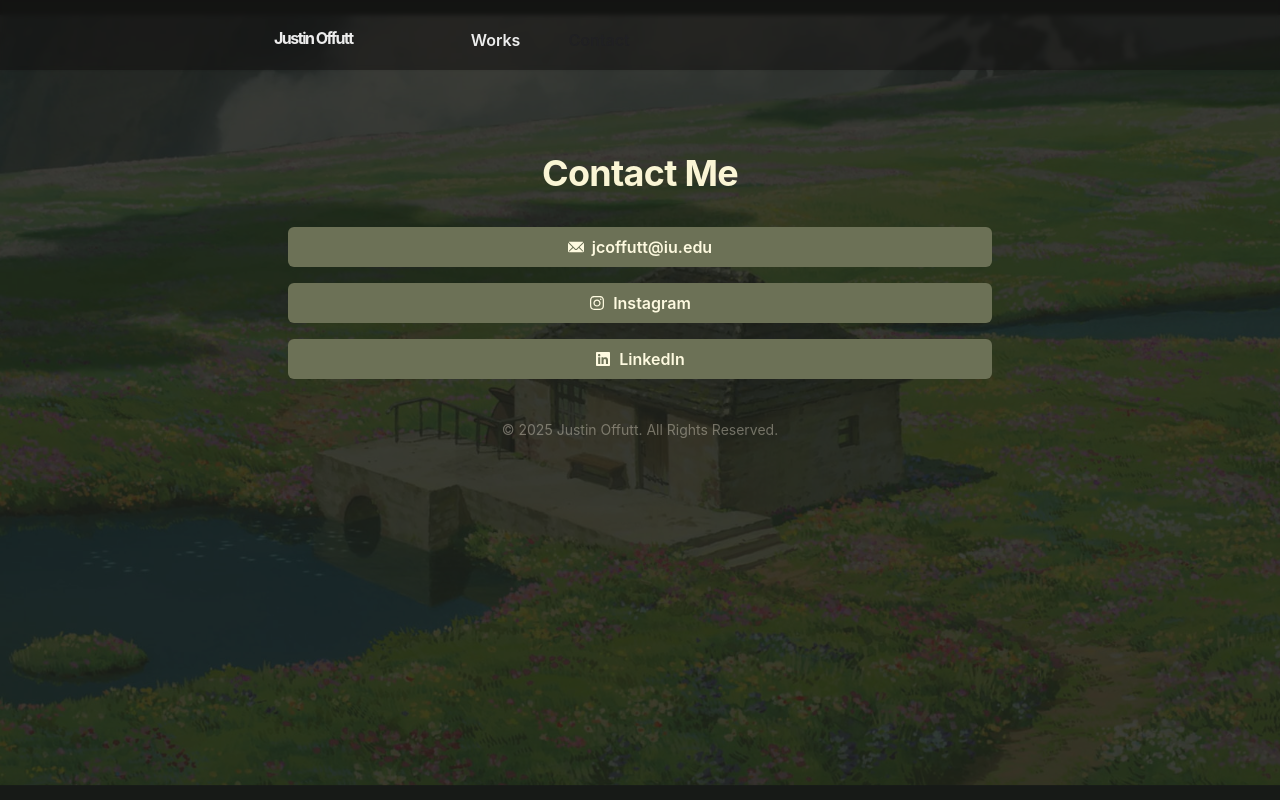
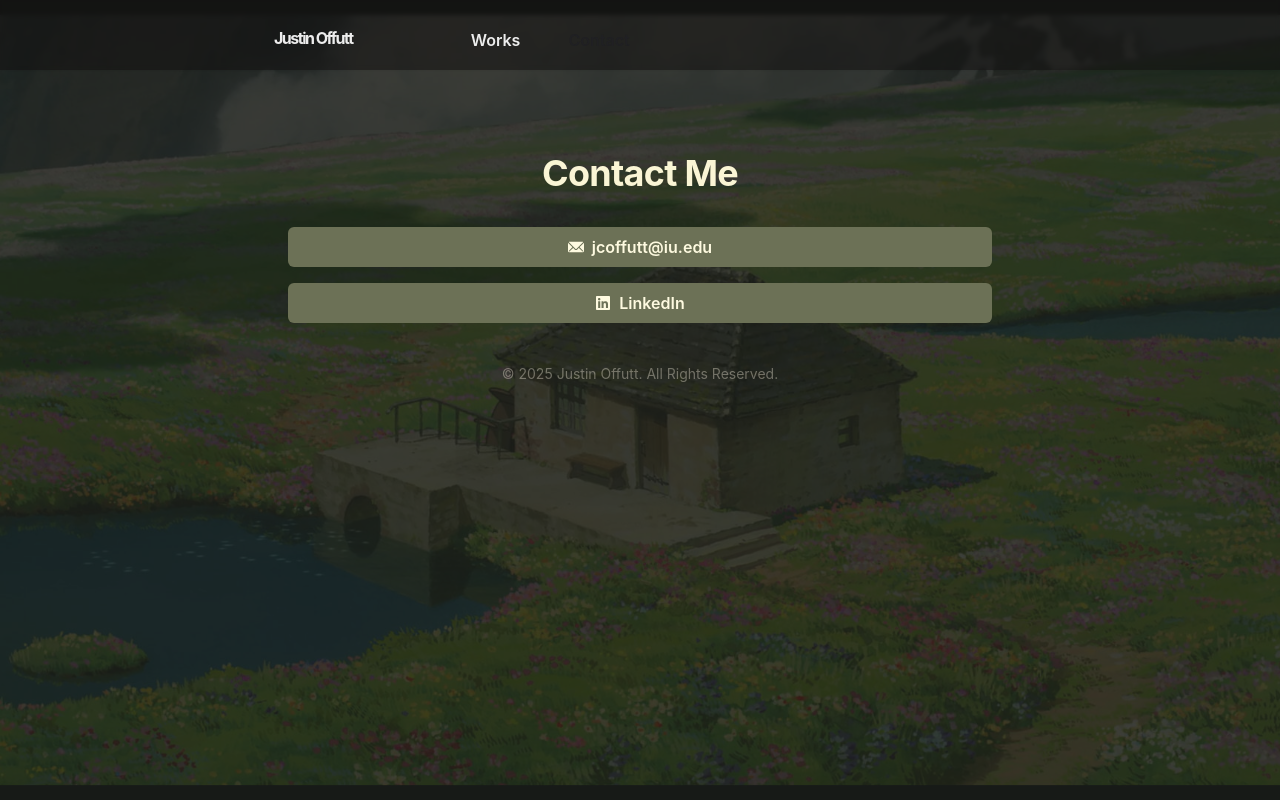
Before and after one commit to jcbopit/websiteupdated, a Next.js app: page /contact in a window 1280 px wide. Built offline with nearby package versions, Linux system fonts and the light colour scheme.

Commit message:
Update contact.js

```diff
--- a/pages/contact.js
+++ b/pages/contact.js
@@ -26,18 +26,7 @@ const Contact = () => {
             </Button>
           </Link>
 
-          <Link href="https://www.instagram.com/suzoomie/reels/" isExternal style={{ width: '100%' }}>
-            <Button
-              leftIcon={<FaInstagram />}
-              width="100%"
-              bg="ghibli.moss"
-              color="ghibli.cream"
-              _hover={{ bg: 'ghibli.fern' }}
-              _active={{ bg: 'ghibli.ash' }}
-            >
-              Instagram
-            </Button>
-          </Link>
+
 
           <Link href="https://www.linkedin.com/in/justinoffutt" isExternal style={{ width: '100%' }}>
             <Button
```
